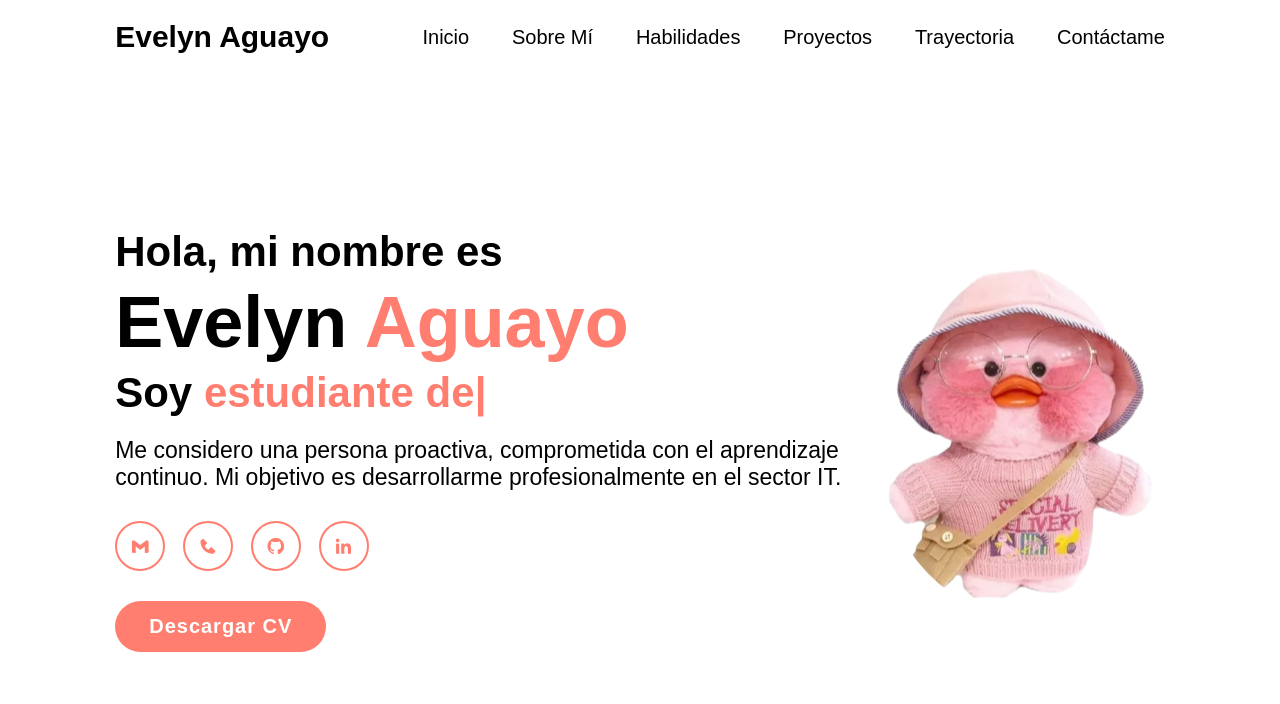
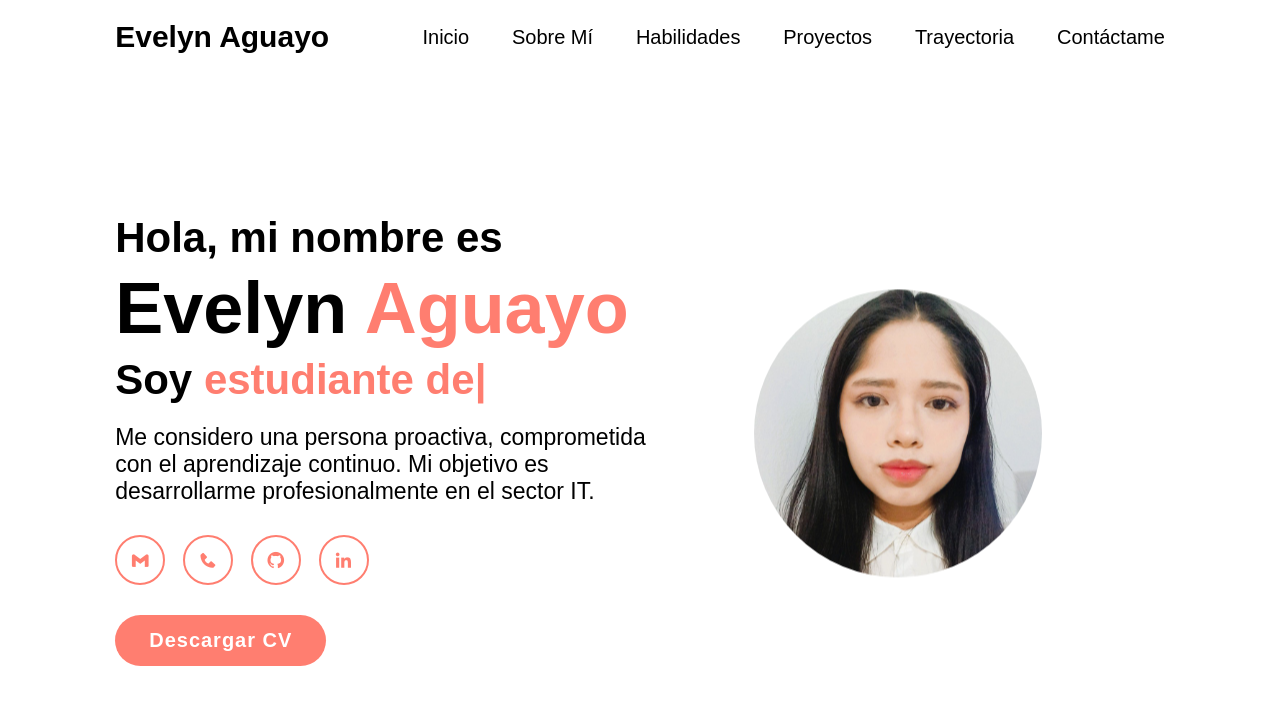
Before and after one commit to LynAguayo/IPO-Portafoli, a plain HTML site: page index.html in a window 1280 px wide. Drawn offline with nearby package versions, Linux system fonts and the light colour scheme; a web font is replaced by a local one.

Commit message:
Actualizando foto principal

```diff
--- a/css/style.css
+++ b/css/style.css
@@ -114,10 +114,13 @@ section {
     width: 100%;
 }
 
+.home-img {
+    margin-left: 10rem;
+}
+
 .home-img img {
-    width: 30vw;
     animation: floatImage 6s ease-in-out infinite;
-    width: 100%;
+    width: 70%;
     border-radius: 60%;
 }
 
--- a/index.html
+++ b/index.html
@@ -56,7 +56,7 @@
         </div>
 
         <div class="home-img">
-            <img src="images/foto_principal.png" alt="">
+            <img src="images/foto_principal.jpg" alt="">
         </div>
     </section>
 
```
Also changed, not shown: images/foto_principal.jpg (added).
